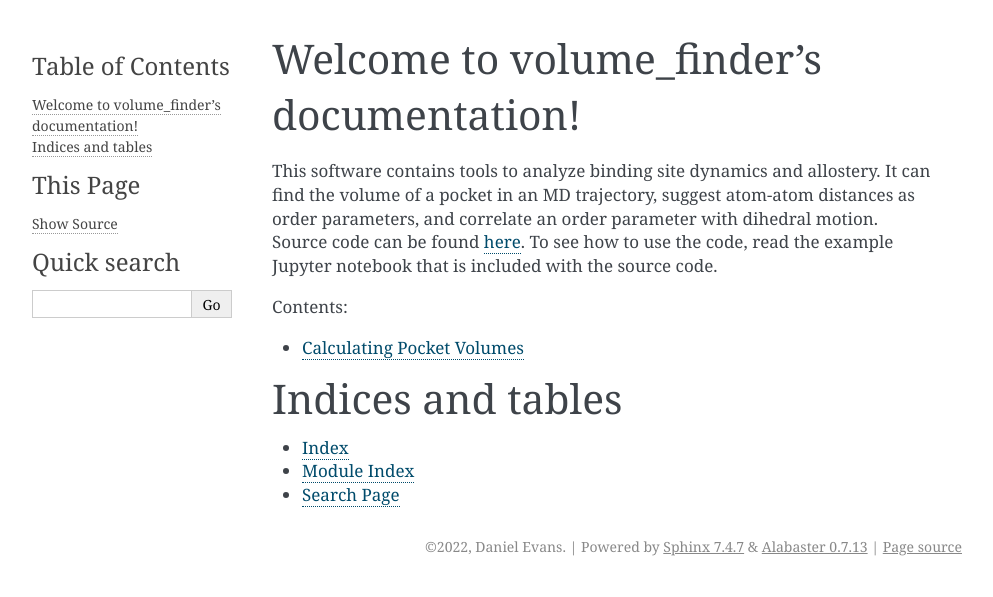
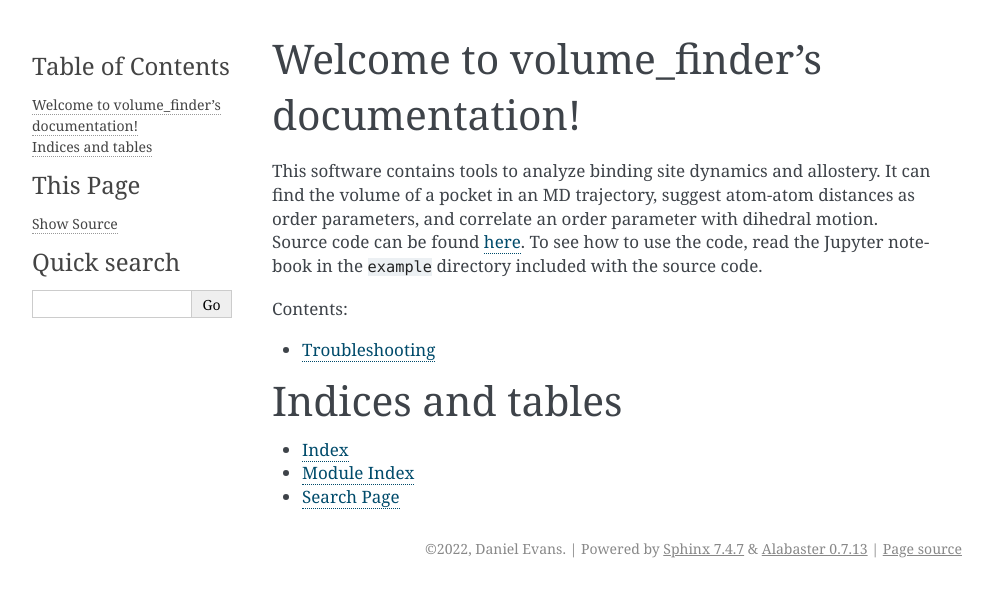
Before and after one commit to laulab-johnshopkins/evade, a Sphinx documentation site: the page built from doc/source/index.rst, in a window 1280 px wide. Shown: the top 597 px of the page, without its empty margins (148-1141 px from the left). Built offline with Sphinx 7.4.7, drawn with Linux system fonts in a browser that asks for light colours.

Commit message:
more docs

```diff
--- a/doc/source/index.rst
+++ b/doc/source/index.rst
@@ -10,14 +10,14 @@ This software contains tools to analyze binding site dynamics and allostery.
 It can find the volume of a pocket in an MD trajectory, suggest atom-atom distances
 as order parameters, and correlate an order parameter with dihedral motion.  Source code
 can be found `here <https://github.com/DanielJamesEvans/volume_finder>`_.
-To see how to use the code, read the example Jupyter notebook that is included with the source code.
+To see how to use the code, read the Jupyter notebook in the ``example`` directory included with the source code.
 
 
 .. toctree::
-   :maxdepth: 2
+   :maxdepth: 1
    :caption: Contents:
 
-   get_volumes.rst
+   troubleshooting.rst
 
 Indices and tables
 ==================
```
Also changed, not shown: README.md (+2 -0 lines), doc/source/get_volumes.rst (deleted, +0 -9 lines), doc/source/troubleshooting.rst (added, +24 -0 lines), 11 other files.
